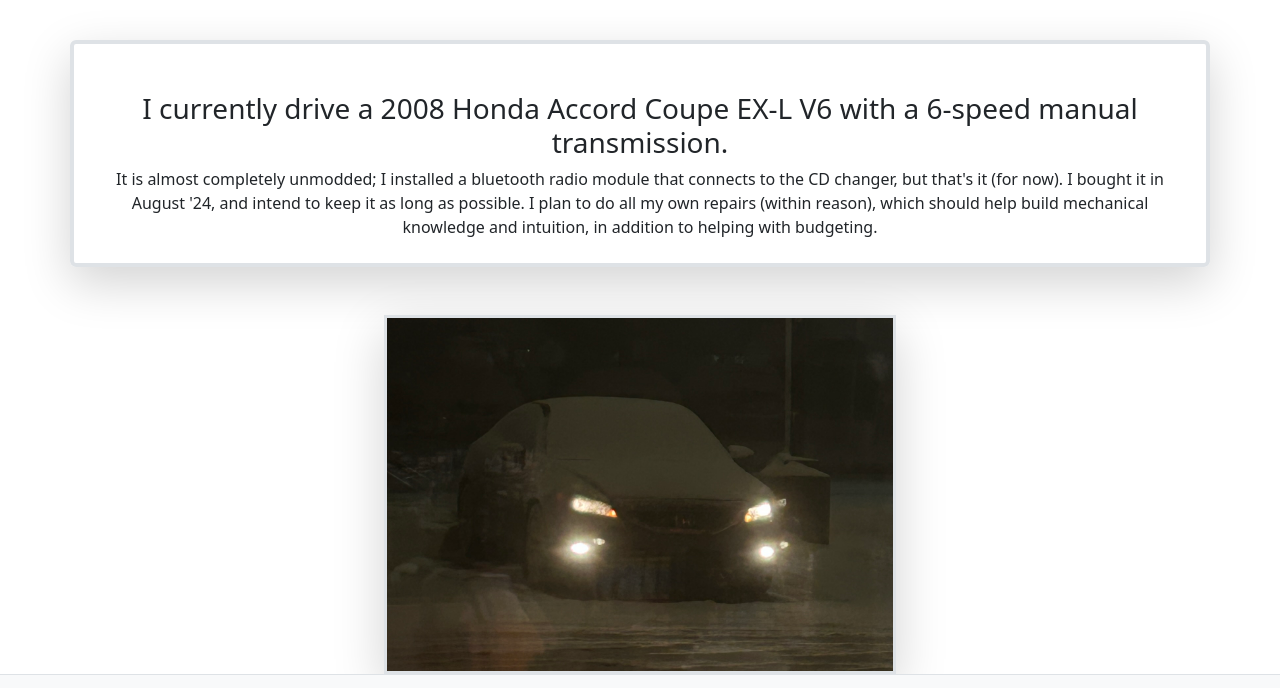
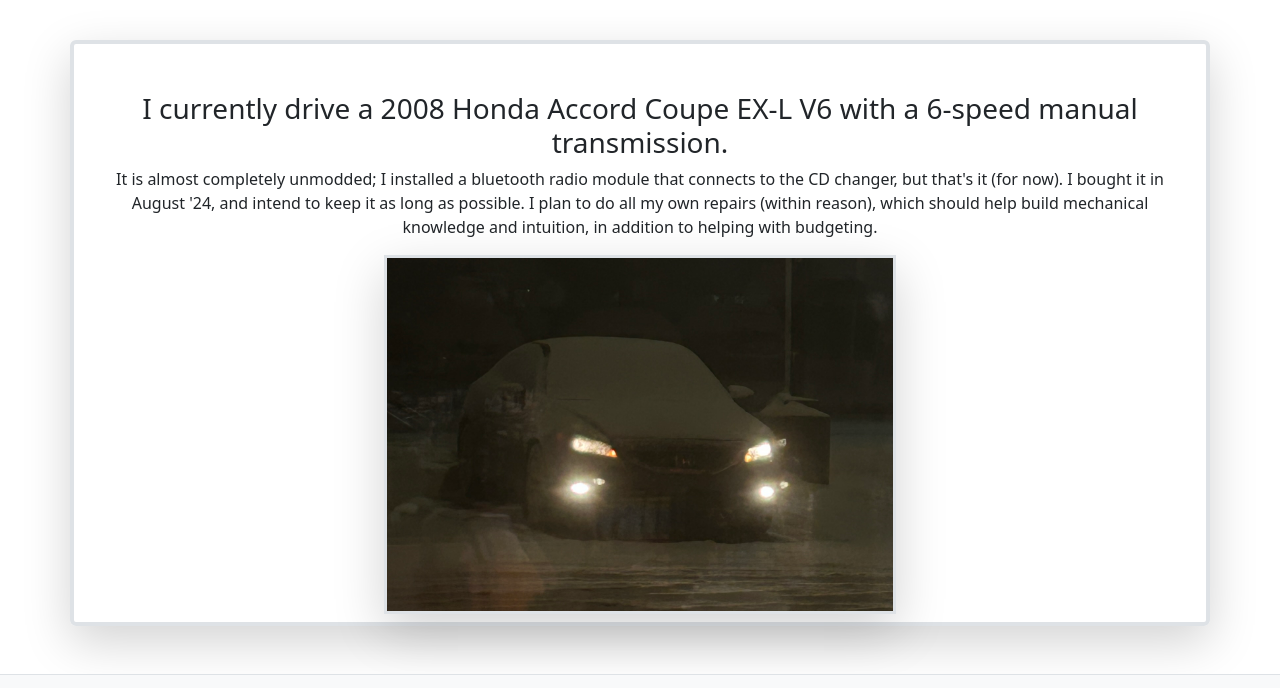
Before and after one commit to Vresod/vresod.github.io, a website built with Parcel: page src/aboutme/cars.html in a window 1280 px wide. Shown: the part 68-756 px from the top of the page. Built offline with nearby package versions, Linux system fonts and the light colour scheme.

Commit message:
rearrange cars.html

```diff
--- a/src/aboutme/cars.html
+++ b/src/aboutme/cars.html
@@ -25,8 +25,6 @@
 				but that's it (for now). I bought it in August '24, and intend to keep it as long as possible. I plan to
 				do all my own repairs (within reason), which should help build mechanical knowledge and intuition, in
 				addition to helping with budgeting.</p>
-		</div>
-		<div class="container d-flex flex-wrap justify-content-center">
 			<img src="/src/assets/car/az_snow.jpeg?width=512" width="512" class="border border-3 shadow-lg">
 		</div>
 	</main>
```
